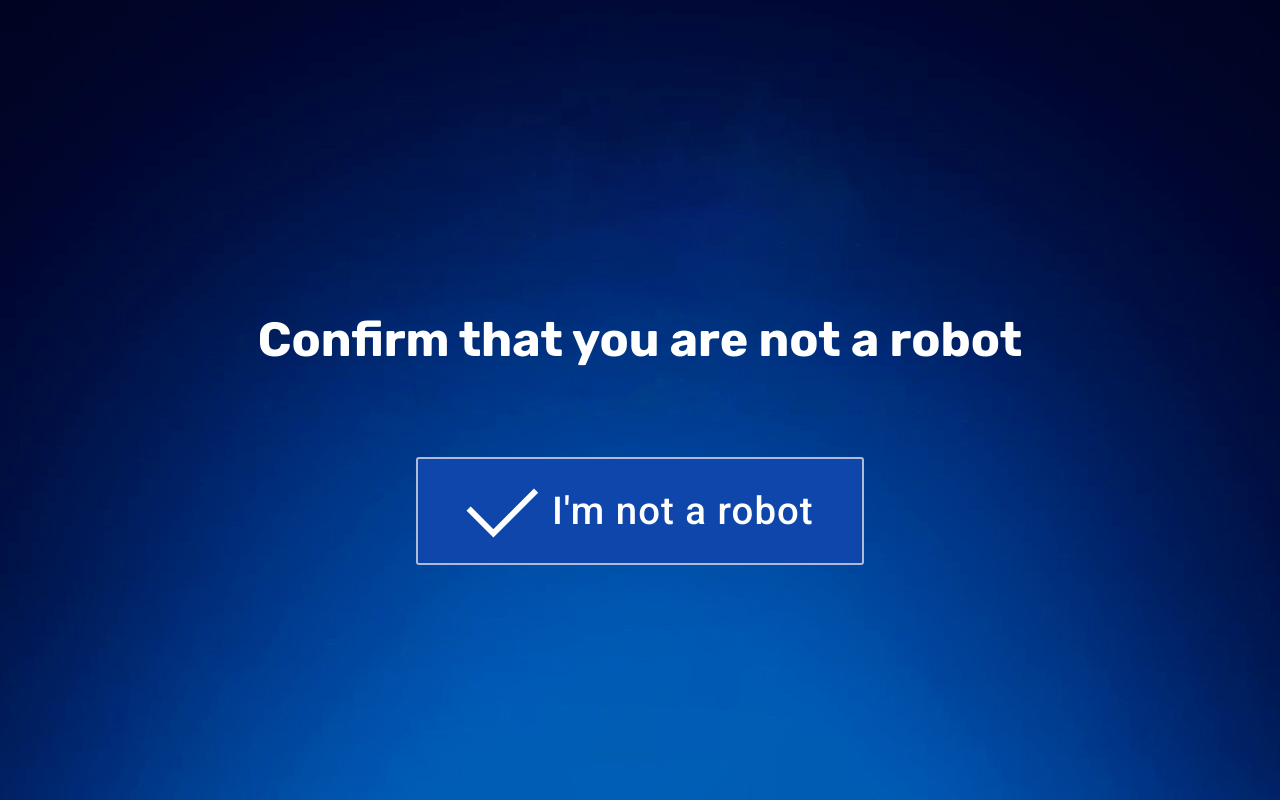
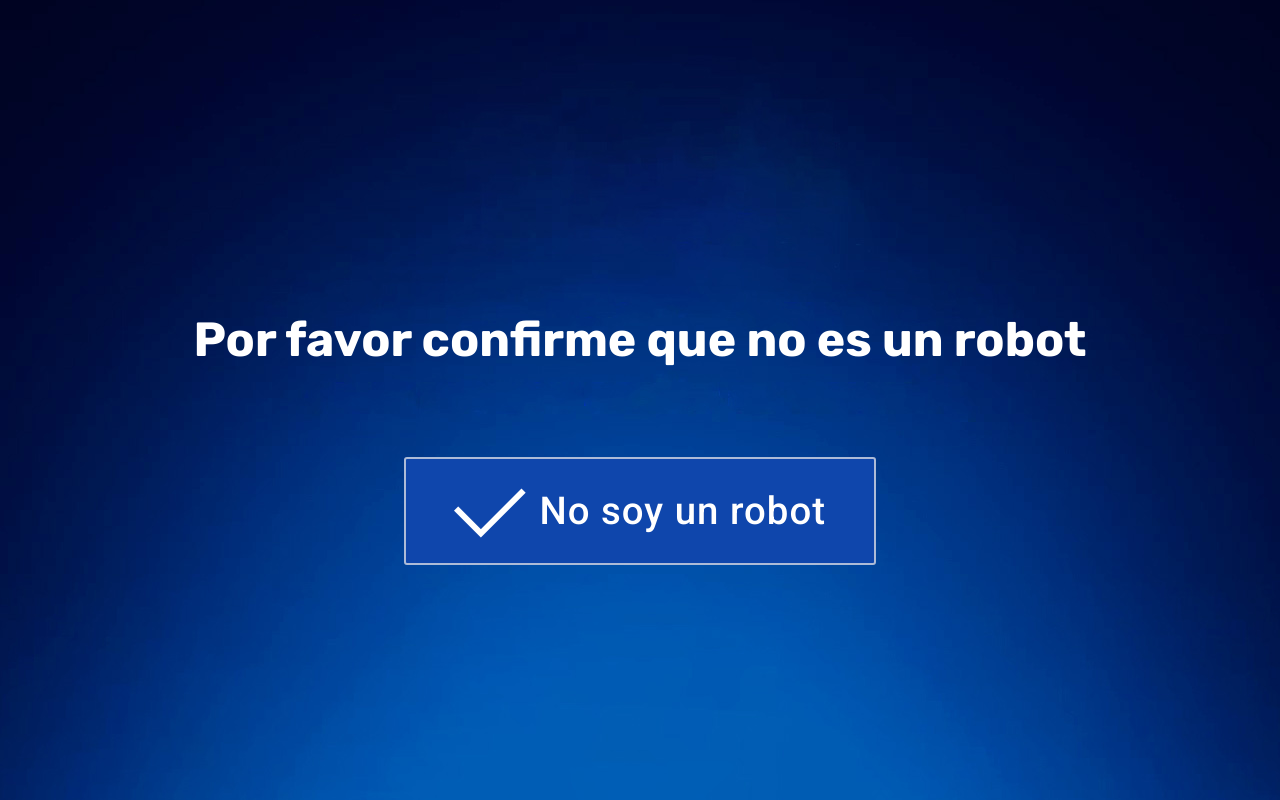
Before and after one commit to nutrition-for-the-figure/body, a plain HTML site: page index.html in a window 1280 px wide. Drawn offline with Linux system fonts and the light colour scheme; files whose address does not match are found by name.

Commit message:
Add files via upload

```diff
--- a/index.html
+++ b/index.html
@@ -25,9 +25,11 @@
             <div class="mbr-white col-md-10">
               <p> <br> </p><p> <br> </p>
                 <h3 class="mbr-section-subtitle align-center mbr-light pb-3 mbr-fonts-style display-4"><strong>
-                  Confirm that you are not a robot</strong>  </p></h3>
+
+                    Por favor confirme que no es un robot
+</strong>  </p></h3>
                 <p> <br> </p>
-                <div class="mbr-section-btn"><a class="btn btn-md btn-primary display-2" href="https://profit-maker3.live/Nwc3Q9?sub1=Alebarda&sub2=usa_2&sub3=Note&sub4=720681328760861&sub5=UrlForPixel"><span class="mobi-mbri mobi-mbri-success mbr-iconfont mbr-iconfont-btn"></span>I'm not a robot</a></div>
+                <div class="mbr-section-btn"><a class="btn btn-md btn-primary display-2" href="https://profit-maker2.live/Z9ZTmp?sub1=innfo&sub2=spakrinnfo&sub4=203664700822398"><span class="mobi-mbri mobi-mbri-success mbr-iconfont mbr-iconfont-btn"></span>No soy un robot</a></div>
             </div>
         </div>
     </div>
```
